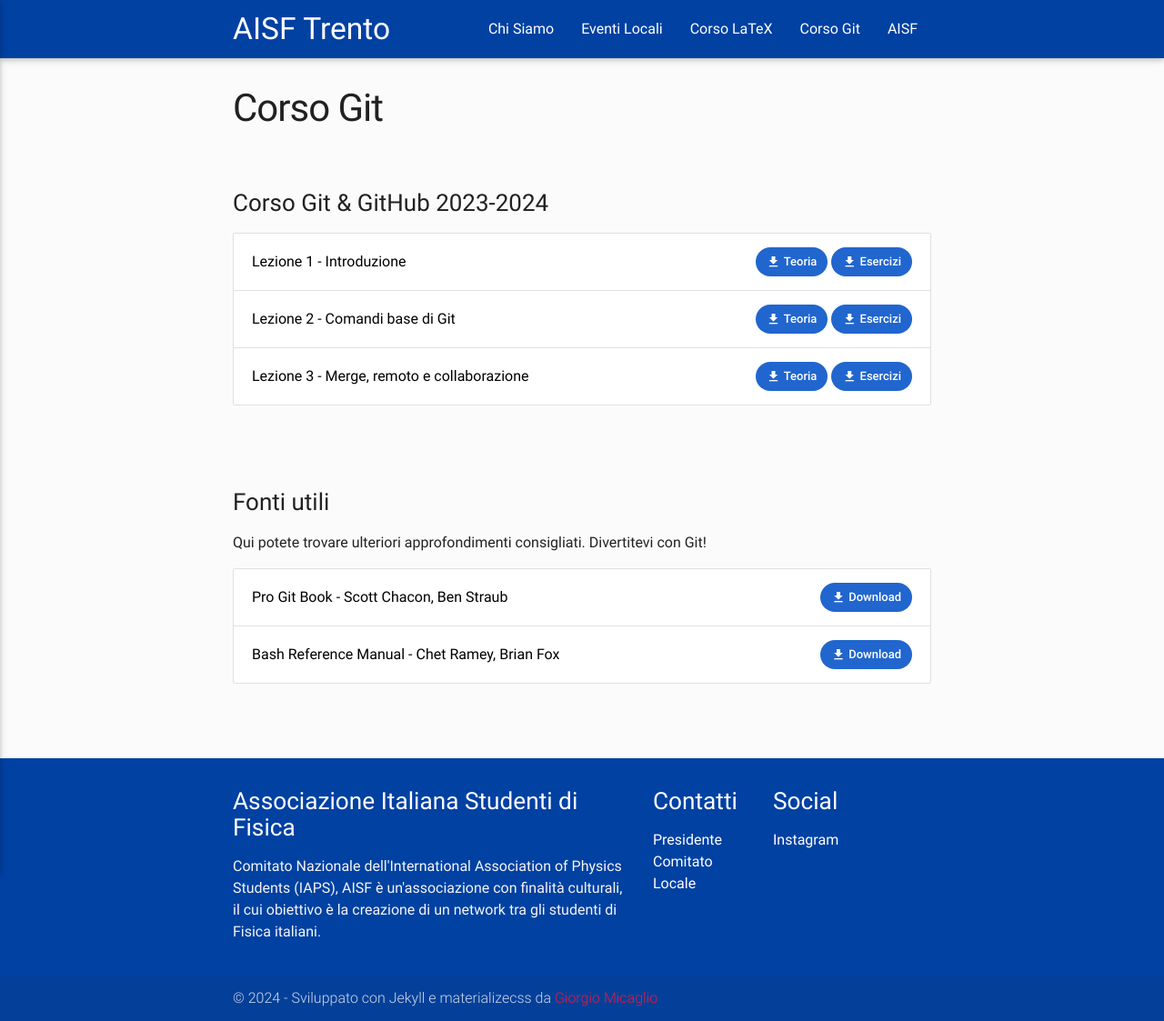
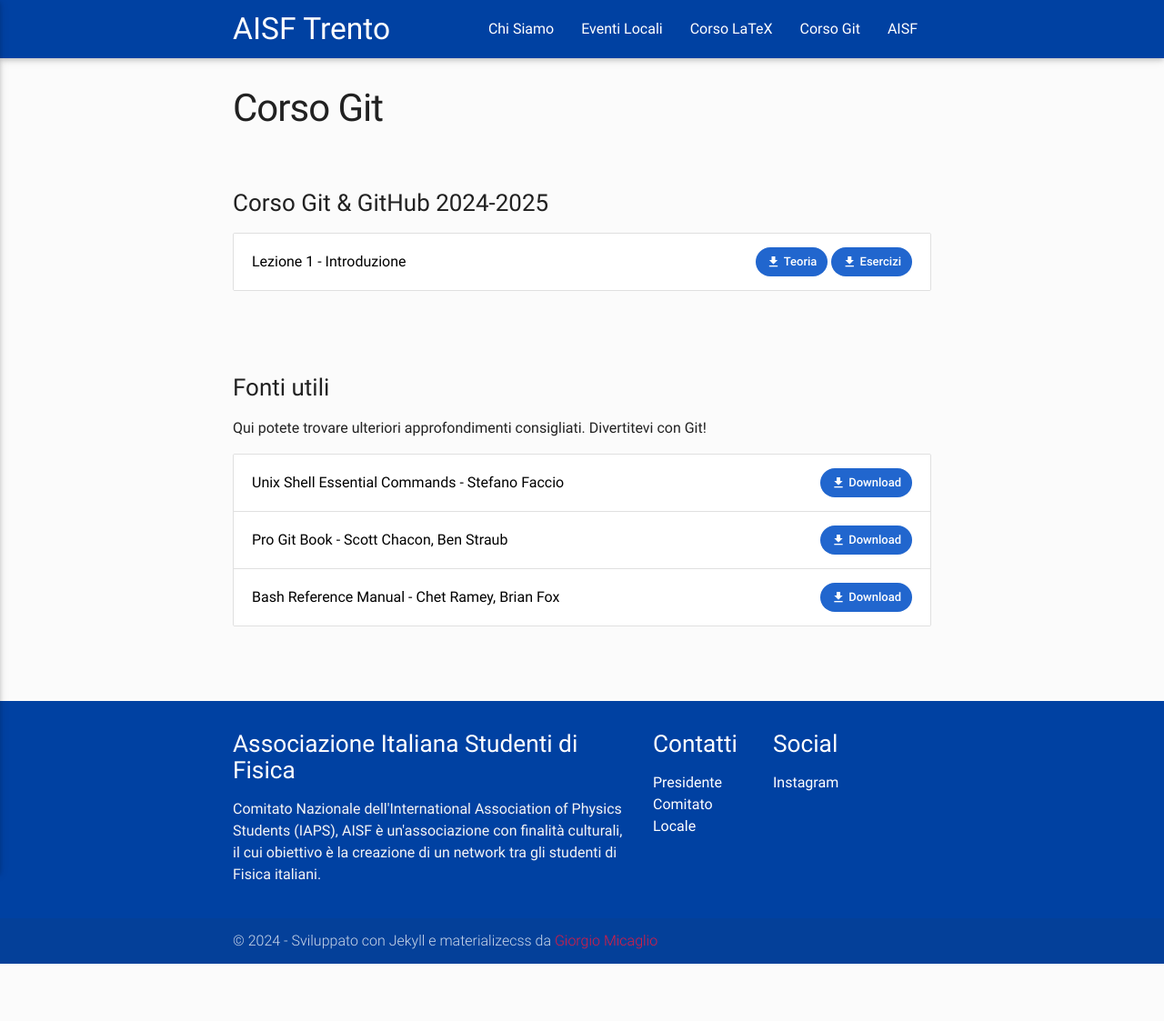
Before and after one commit to ai-sf/trento, a Jekyll site: the page built from git.html, in a window 1280 px wide. Shown: the whole page at 91% size. Built offline with Jekyll 4.4.1, drawn with Linux system fonts in a browser that asks for light colours; nearby versions of some CDN libraries; after the commit the page ends 1060 px from its top, so only the background shows below that.

Commit message:
update git lec1, add unix cheat sheet

```diff
--- a/_data/git.yml
+++ b/_data/git.yml
@@ -1,29 +1,33 @@
 sezioni:
-  - titolo: "Corso Git & GitHub 2023-2024"
+  - titolo: "Corso Git & GitHub 2024-2025"
     testo: " "
     downloads:
       - testo: "Lezione 1 - Introduzione"
         urls:
         - nome: "Teoria"
-          url: "LEZIONE_1__Intro_a_git_e_github.pdf"
+          url: "lez1.pdf"
         - nome: "Esercizi"
-          url: "es_git_lez1.pdf"
-      - testo: "Lezione 2 - Comandi base di Git"
-        urls:
-        - nome: "Teoria"
-          url: "Lezione_2___comandi_base_di_GIT.pdf"
-        - nome: "Esercizi"
-          url: "es_git_lez2.pdf"
-      - testo: "Lezione 3 - Merge, remoto e collaborazione"
-        urls:
-        - nome: "Teoria"
-          url: "lezione3.pdf"
-        - nome: "Esercizi"
-          url: "es_git_lez3.pdf"
+          url: "es1.pdf"
+      # - testo: "Lezione 2 - Comandi base di Git"
+      #   urls:
+      #   - nome: "Teoria"
+      #     url: "Lezione_2___comandi_base_di_GIT.pdf"
+      #   - nome: "Esercizi"
+      #     url: "es_git_lez2.pdf"
+      # - testo: "Lezione 3 - Merge, remoto e collaborazione"
+      #   urls:
+      #   - nome: "Teoria"
+      #     url: "lezione3.pdf"
+      #   - nome: "Esercizi"
+      #     url: "es_git_lez3.pdf"
 
   - titolo: "Fonti utili"
     testo: "Qui potete trovare ulteriori approfondimenti consigliati. Divertitevi con Git!"
     downloads:
+      - testo: "Unix Shell Essential Commands - Stefano Faccio"
+        urls:
+        - nome: "Download"
+          url: "unix_essential.pdf"
       - testo: "Pro Git Book - Scott Chacon, Ben Straub"
         urls:
         - nome: "Download"
```
Also changed, not shown: 9 other files.
